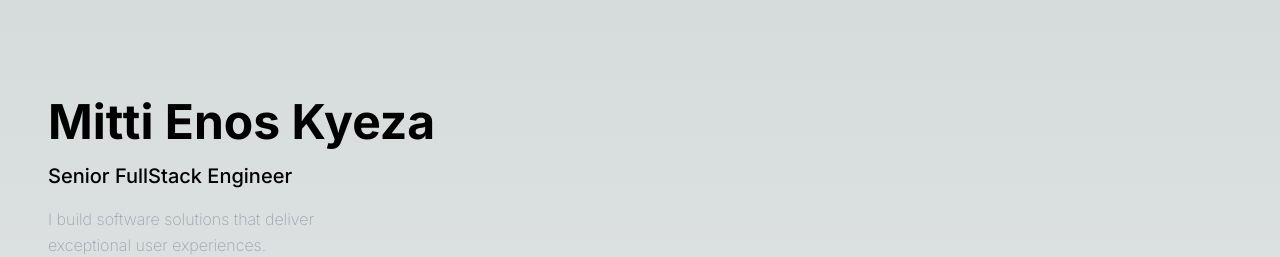
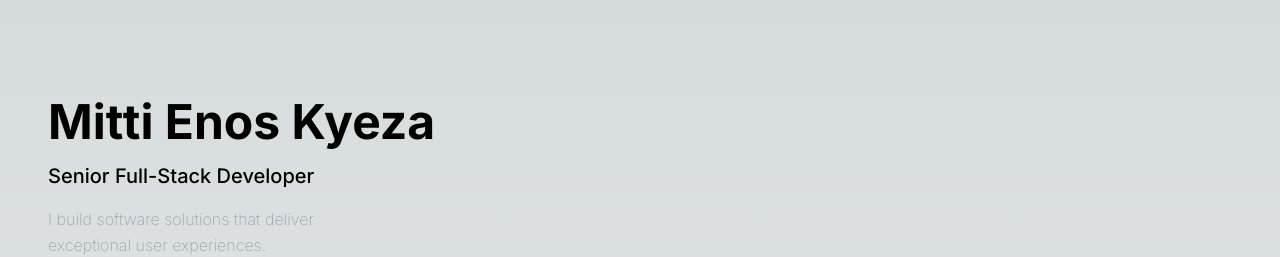
Before and after one commit to enoskyeza/portfolio, a Next.js app: page / in a window 1280 px wide. Shown: the top 257 px of the page. Built offline with nearby package versions, Linux system fonts and the light colour scheme.

Commit message:
update position

```diff
--- a/src/components/Hero.tsx
+++ b/src/components/Hero.tsx
@@ -5,7 +5,7 @@ const Hero = () => {
     return (
         <section className="section-padding" id="hero-section">
             <h1 className="text-5xl font-bold pb-4">Mitti Enos Kyeza</h1>
-            <h3 className="text-xl font-medium pb-4">Senior FullStack Engineer</h3>
+            <h3 className="text-xl font-medium pb-4">Senior Full-Stack Developer</h3>
             <p className="section-body"
                style={{ width: "280px"}}>
                 I build software solutions that deliver exceptional user experiences.
```
